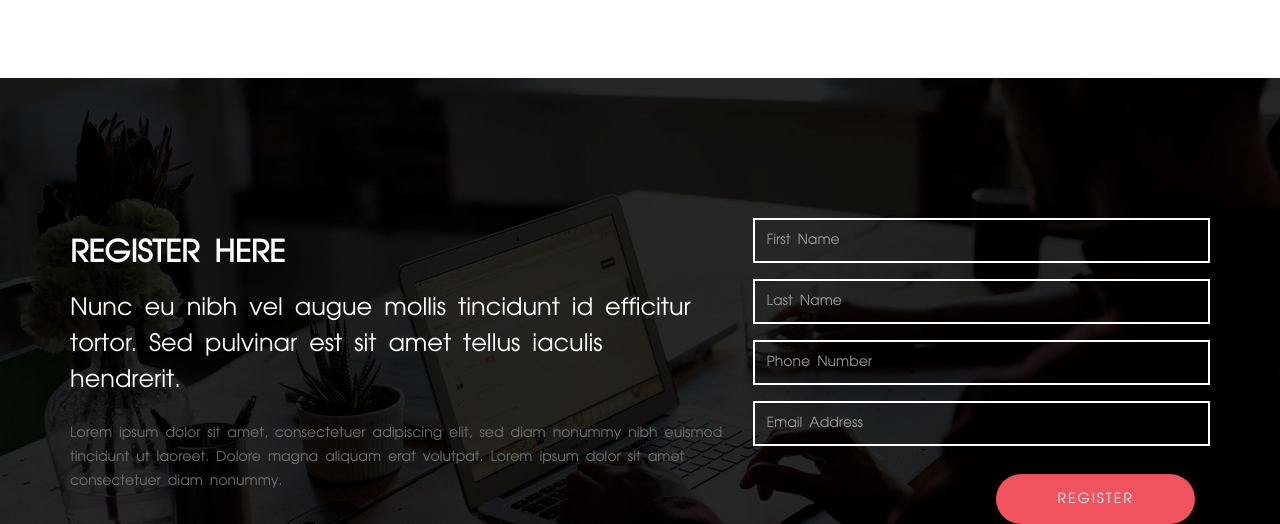
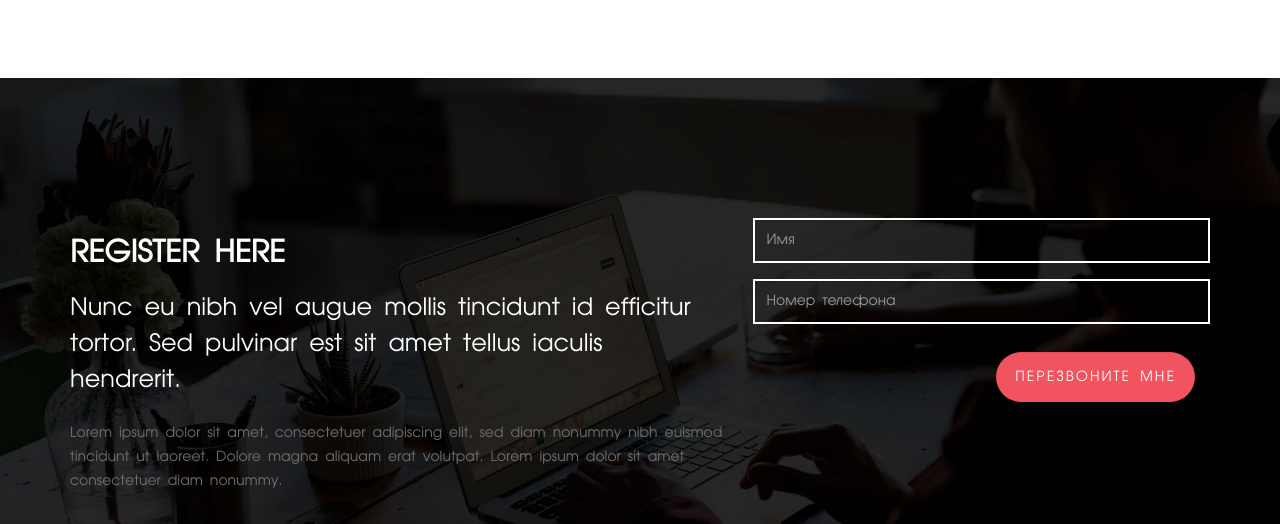
Before and after one commit to nlv/landing_masters, a plain HTML site: page index.html in a window 1280 px wide. Shown: the part 2276-2800 px from the top of the page. Drawn offline with Linux system fonts and the light colour scheme; files whose address does not match are found by name.

Commit message:
Поля формы регистрации

```diff
--- a/index.html
+++ b/index.html
@@ -61,7 +61,6 @@ http://www.templatemo.com/tm-486-new-event
 			<ul class="nav navbar-nav navbar-right">
 				<li><a href="#intro" class="smoothScroll">Intro</a></li>
 				<li><a href="#overview" class="smoothScroll">Overview</a></li>
-				<li><a href="#program" class="smoothScroll">Programs</a></li>
 				<li><a href="#register" class="smoothScroll">Register</a></li>
 				<li><a href="#venue" class="smoothScroll">Venue</a></li>
 				<li><a href="#sponsors" class="smoothScroll">Sponsors</a></li>
@@ -187,12 +186,10 @@ http://www.templatemo.com/tm-486-new-event
 
 			<div class="wow fadeInUp col-md-5 col-sm-5" data-wow-delay="1s">
 				<form action="#" method="post">
-					<input name="firstname" type="text" class="form-control" id="firstname" placeholder="First Name">
-					<input name="lastname" type="text" class="form-control" id="lastname" placeholder="Last Name">
-					<input name="phone" type="telephone" class="form-control" id="phone" placeholder="Phone Number">
-					<input name="email" type="email" class="form-control" id="email" placeholder="Email Address">
+					<input name="firstname" type="text" class="form-control" id="firstname" placeholder="Имя">
+					<input name="phone" type="telephone" class="form-control" id="phone" placeholder="Номер телефона">
 					<div class="col-md-offset-6 col-md-6 col-sm-offset-1 col-sm-10">
-						<input name="submit" type="submit" class="form-control" id="submit" value="REGISTER">
+						<input name="submit" type="submit" class="form-control" id="submit" value="ПЕРЕЗВОНИТЕ МНЕ">
 					</div>
 				</form>
 			</div>
```
